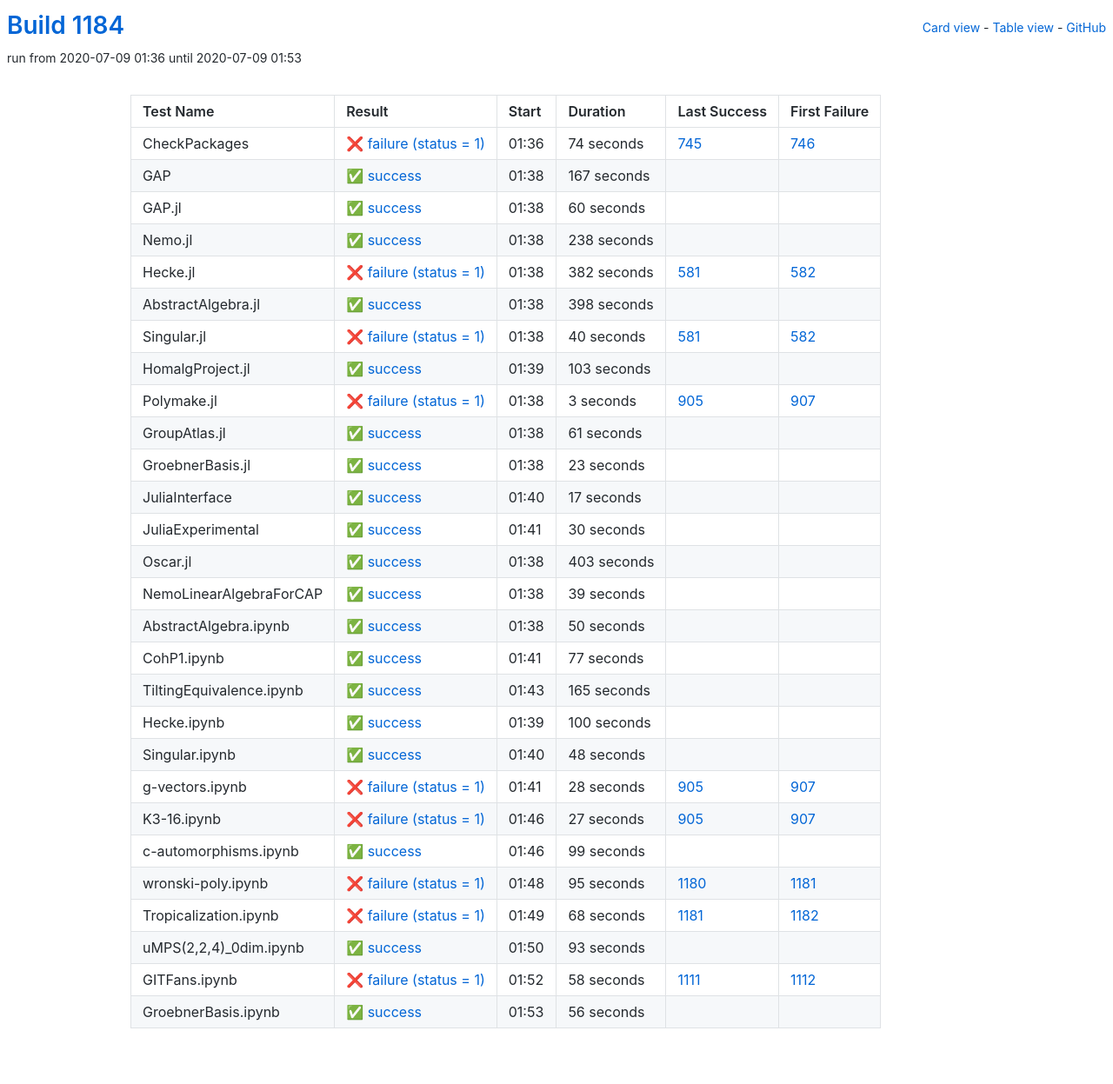
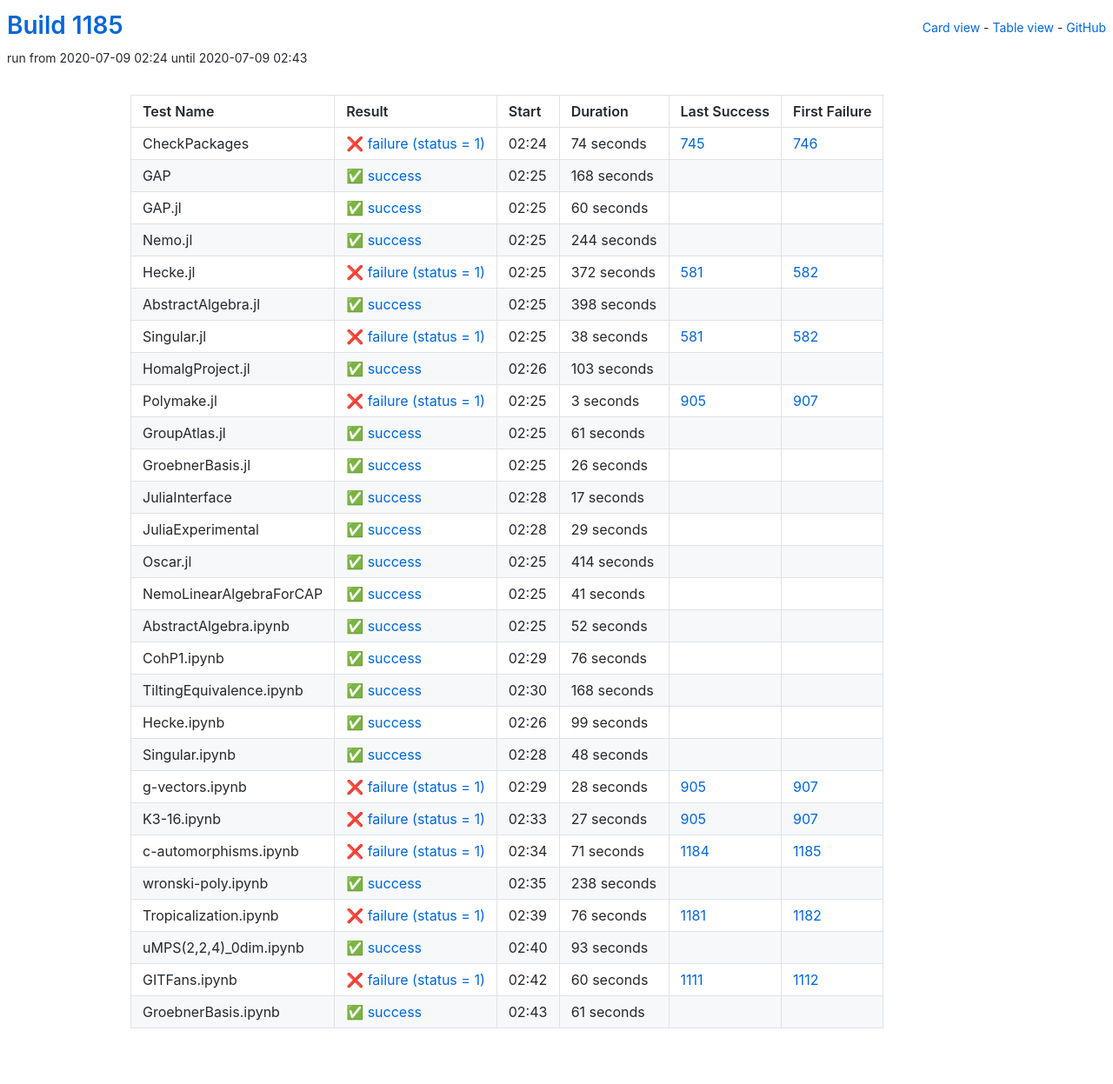
Before and after one commit to oscar-system/oscar-ci-status-1.4, a Jekyll site: the page built from table.html, in a window 1280 px wide. Shown: the whole page at 87% size. Built offline with Jekyll 4.4.1, drawn with Linux system fonts in a browser that asks for light colours.

Commit message:
Build #1185

```diff
--- a/_data/ci.yml
+++ b/_data/ci.yml
@@ -1,6 +1,6 @@
 ---
-build: 1184
-build_url: https://oscarci.mathematik.uni-kl.de/job/oscar-julia-1.4/1184/
+build: 1185
+build_url: https://oscarci.mathematik.uni-kl.de/job/oscar-julia-1.4/1185/
 job: oscar-julia-1.4
 organization: oscar-system
 repo: oscar-ci-status-1.4
@@ -8,8 +8,8 @@ repourl: https://github.com/oscar-system/oscar-ci-status-1.4
 tests:
 - name: CheckPackages
   id: checkpackages
-  log: https://oscarci.mathematik.uni-kl.de/job/oscar-julia-1.4/1184/artifact/logs/build-1184/CheckPackages.log
-  start: 2020-07-09 01:36
+  log: https://oscarci.mathematik.uni-kl.de/job/oscar-julia-1.4/1185/artifact/logs/build-1185/CheckPackages.log
+  start: 2020-07-09 02:24
   success: false
   exitcode: 1
   status: failure
@@ -20,20 +20,20 @@ tests:
   first_failure_url: https://oscarci.mathematik.uni-kl.de/job/oscar-julia-1.4/746/
 - name: GAP
   id: gap
-  log: https://oscarci.mathematik.uni-kl.de/job/oscar-julia-1.4/1184/artifact/logs/build-1184/GAP.log
-  start: 2020-07-09 01:38
+  log: https://oscarci.mathematik.uni-kl.de/job/oscar-julia-1.4/1185/artifact/logs/build-1185/GAP.log
+  start: 2020-07-09 02:25
   success: true
   exitcode: 0
   status: success
-  duration: 167
+  duration: 168
   last_success: false
   last_success_url:
   first_failure: false
   first_failure_url:
 - name: GAP.jl
   id: gap-jl
-  log: https://oscarci.mathematik.uni-kl.de/job/oscar-julia-1.4/1184/artifact/logs/build-1184/GAP.jl.log
-  start: 2020-07-09 01:38
+  log: https://oscarci.mathematik.uni-kl.de/job/oscar-julia-1.4/1185/artifact/logs/build-1185/GAP.jl.log
+  start: 2020-07-09 02:25
   success: true
   exitcode: 0
   status: success
@@ -44,32 +44,32 @@ tests:
   first_failure_url:
 - name: Nemo.jl
   id: nemo-jl
-  log: https://oscarci.mathematik.uni-kl.de/job/oscar-julia-1.4/1184/artifact/logs/build-1184/Nemo.jl.log
-  start: 2020-07-09 01:38
+  log: https://oscarci.mathematik.uni-kl.de/job/oscar-julia-1.4/1185/artifact/logs/build-1185/Nemo.jl.log
+  start: 2020-07-09 02:25
   success: true
   exitcode: 0
   status: success
-  duration: 238
+  duration: 244
   last_success: false
   last_success_url:
   first_failure: false
   first_failure_url:
 - name: Hecke.jl
   id: hecke-jl
-  log: https://oscarci.mathematik.uni-kl.de/job/oscar-julia-1.4/1184/artifact/logs/build-1184/Hecke.jl.log
-  start: 2020-07-09 01:38
+  log: https://oscarci.mathematik.uni-kl.de/job/oscar-julia-1.4/1185/artifact/logs/build-1185/Hecke.jl.log
+  start: 2020-07-09 02:25
   success: false
   exitcode: 1
   status: failure
-  duration: 382
+  duration: 372
   last_success: 581
   last_success_url: https://oscarci.mathematik.uni-kl.de/job/oscar-julia-1.4/581/
   first_failure: 582
   first_failure_url: https://oscarci.mathematik.uni-kl.de/job/oscar-julia-1.4/582/
 - name: AbstractAlgebra.jl
   id: abstractalgebra-jl
-  log: https://oscarci.mathematik.uni-kl.de/job/oscar-julia-1.4/1184/artifact/logs/build-1184/AbstractAlgebra.jl.log
-  start: 2020-07-09 01:38
+  log: https://oscarci.mathematik.uni-kl.de/job/oscar-julia-1.4/1185/artifact/logs/build-1185/AbstractAlgebra.jl.log
+  start: 2020-07-09 02:25
   success: true
   exitcode: 0
   status: success
@@ -80,20 +80,20 @@ tests:
   first_failure_url:
 - name: Singular.jl
   id: singular-jl
-  log: https://oscarci.mathematik.uni-kl.de/job/oscar-julia-1.4/1184/artifact/logs/build-1184/Singular.jl.log
-  start: 2020-07-09 01:38
+  log: https://oscarci.mathematik.uni-kl.de/job/oscar-julia-1.4/1185/artifact/logs/build-1185/Singular.jl.log
+  start: 2020-07-09 02:25
   success: false
   exitcode: 1
   status: failure
-  duration: 40
+  duration: 38
   last_success: 581
   last_success_url: https://oscarci.mathematik.uni-kl.de/job/oscar-julia-1.4/581/
   first_failure: 582
   first_failure_url: https://oscarci.mathematik.uni-kl.de/job/oscar-julia-1.4/582/
 - name: HomalgProject.jl
   id: homalgproject-jl
-  log: https://oscarci.mathematik.uni-kl.de/job/oscar-julia-1.4/1184/artifact/logs/build-1184/HomalgProject.jl.log
-  start: 2020-07-09 01:39
+  log: https://oscarci.mathematik.uni-kl.de/job/oscar-julia-1.4/1185/artifact/logs/build-1185/HomalgProject.jl.log
+  start: 2020-07-09 02:26
   success: true
   exitcode: 0
   status: success
@@ -104,8 +104,8 @@ tests:
   first_failure_url:
 - name: Polymake.jl
   id: polymake-jl
-  log: https://oscarci.mathematik.uni-kl.de/job/oscar-julia-1.4/1184/artifact/logs/build-1184/Polymake.jl.log
-  start: 2020-07-09 01:38
+  log: https://oscarci.mathematik.uni-kl.de/job/oscar-julia-1.4/1185/artifact/logs/build-1185/Polymake.jl.log
+  start: 2020-07-09 02:25
   success: false
   exitcode: 1
   status: failure
@@ -116,8 +116,8 @@ tests:
   first_failure_url: https://oscarci.mathematik.uni-kl.de/job/oscar-julia-1.4/907/
 - name: GroupAtlas.jl
   id: groupatlas-jl
-  log: https://oscarci.mathematik.uni-kl.de/job/oscar-julia-1.4/1184/artifact/logs/build-1184/GroupAtlas.jl.log
-  start: 2020-07-09 01:38
+  log: https://oscarci.mathematik.uni-kl.de/job/oscar-julia-1.4/1185/artifact/logs/build-1185/GroupAtlas.jl.log
+  start: 2020-07-09 02:25
   success: true
   exitcode: 0
   status: success
@@ -128,20 +128,20 @@ tests:
   first_failure_url:
 - name: GroebnerBasis.jl
   id: groebnerbasis-jl
-  log: https://oscarci.mathematik.uni-kl.de/job/oscar-julia-1.4/1184/artifact/logs/build-1184/GroebnerBasis.jl.log
-  start: 2020-07-09 01:38
+  log: https://oscarci.mathematik.uni-kl.de/job/oscar-julia-1.4/1185/artifact/logs/build-1185/GroebnerBasis.jl.log
+  start: 2020-07-09 02:25
   success: true
   exitcode: 0
   status: success
-  duration: 23
+  duration: 26
   last_success: false
   last_success_url:
   first_failure: false
   first_failure_url:
 - name: JuliaInterface
   id: juliainterface
-  log: https://oscarci.mathematik.uni-kl.de/job/oscar-julia-1.4/1184/artifact/logs/build-1184/JuliaInterface.log
-  start: 2020-07-09 01:40
+  log: https://oscarci.mathematik.uni-kl.de/job/oscar-julia-1.4/1185/artifact/logs/build-1185/JuliaInterface.log
+  start: 2020-07-09 02:28
   success: true
   exitcode: 0
   status: success
@@ -152,92 +152,92 @@ tests:
   first_failure_url:
 - name: JuliaExperimental
   id: juliaexperimental
-  log: https://oscarci.mathematik.uni-kl.de/job/oscar-julia-1.4/1184/artifact/logs/build-1184/JuliaExperimental.log
-  start: 2020-07-09 01:41
+  log: https://oscarci.mathematik.uni-kl.de/job/oscar-julia-1.4/1185/artifact/logs/build-1185/JuliaExperimental.log
+  start: 2020-07-09 02:28
   success: true
   exitcode: 0
   status: success
-  duration: 30
+  duration: 29
   last_success: false
   last_success_url:
   first_failure: false
   first_failure_url:
 - name: Oscar.jl
   id: oscar-jl
-  log: https://oscarci.mathematik.uni-kl.de/job/oscar-julia-1.4/1184/artifact/logs/build-1184/Oscar.jl.log
-  start: 2020-07-09 01:38
+  log: https://oscarci.mathematik.uni-kl.de/job/oscar-julia-1.4/1185/artifact/logs/build-1185/Oscar.jl.log
+  start: 2020-07-09 02:25
   success: true
   exitcode: 0
   status: success
-  duration: 403
+  duration: 414
   last_success: false
   last_success_url:
   first_failure: false
   first_failure_url:
 - name: NemoLinearAlgebraForCAP
   id: nemolinearalgebraforcap
-  log: https://oscarci.mathematik.uni-kl.de/job/oscar-julia-1.4/1184/artifact/logs/build-1184/NemoLinearAlgebraForCAP.log
-  start: 2020-07-09 01:38
+  log: https://oscarci.mathematik.uni-kl.de/job/oscar-julia-1.4/1185/artifact/logs/build-1185/NemoLinearAlgebraForCAP.log
+  start: 2020-07-09 02:25
   success: true
   exitcode: 0
   status: success
-  duration: 39
+  duration: 41
   last_success: false
   last_success_url:
   first_failure: false
   first_failure_url:
 - name: AbstractAlgebra.ipynb
   id: abstractalgebra-ipynb
-  log: https://oscarci.mathematik.uni-kl.de/job/oscar-julia-1.4/1184/artifact/logs/build-1184/AbstractAlgebra.ipynb.log
-  start: 2020-07-09 01:38
+  log: https://oscarci.mathematik.uni-kl.de/job/oscar-julia-1.4/1185/artifact/logs/build-1185/AbstractAlgebra.ipynb.log
+  start: 2020-07-09 02:25
   success: true
   exitcode: 0
   status: success
-  duration: 50
+  duration: 52
   last_success: false
   last_success_url:
   first_failure: false
   first_failure_url:
 - name: CohP1.ipynb
   id: cohp1-ipynb
-  log: https://oscarci.mathematik.uni-kl.de/job/oscar-julia-1.4/1184/artifact/logs/build-1184/CohP1.ipynb.log
-  start: 2020-07-09 01:41
+  log: https://oscarci.mathematik.uni-kl.de/job/oscar-julia-1.4/1185/artifact/logs/build-1185/CohP1.ipynb.log
+  start: 2020-07-09 02:29
   success: true
   exitcode: 0
   status: success
-  duration: 77
+  duration: 76
   last_success: false
   last_success_url:
   first_failure: false
   first_failure_url:
 - name: TiltingEquivalence.ipynb
   id: tiltingequivalence-ipynb
-  log: https://oscarci.mathematik.uni-kl.de/job/oscar-julia-1.4/1184/artifact/logs/build-1184/TiltingEquivalence.ipynb.log
-  start: 2020-07-09 01:43
+  log: https://oscarci.mathematik.uni-kl.de/job/oscar-julia-1.4/1185/artifact/logs/build-1185/TiltingEquivalence.ipynb.log
+  start: 2020-07-09 02:30
   success: true
   exitcode: 0
   status: success
-  duration: 165
+  duration: 168
   last_success: false
   last_success_url:
   first_failure: false
   first_failure_url:
 - name: Hecke.ipynb
   id: hecke-ipynb
-  log: https://oscarci.mathematik.uni-kl.de/job/oscar-julia-1.4/1184/artifact/logs/build-1184/Hecke.ipynb.log
-  start: 2020-07-09 01:39
+  log: https://oscarci.mathematik.uni-kl.de/job/oscar-julia-1.4/1185/artifact/logs/build-1185/Hecke.ipynb.log
+  start: 2020-07-09 02:26
   success: true
   exitcode: 0
   status: success
-  duration: 100
+  duration: 99
   last_success: false
   last_success_url:
   first_failure: false
   first_failure_url:
 - name: Singular.ipynb
   id: singular-ipynb
-  log: https://oscarci.mathematik.uni-kl.de/job/oscar-julia-1.4/1184/artifact/logs/build-1184/Singular.ipynb.log
-  start: 2020-07-09 01:40
+  log: https://oscarci.mathematik.uni-kl.de/job/oscar-julia-1.4/1185/artifact/logs/build-1185/Singular.ipynb.log
+  start: 2020-07-09 02:28
   success: true
   exitcode: 0
   status: success
@@ -248,8 +248,8 @@ tests:
   first_failure_url:
 - name: g-vectors.ipynb
   id: g-vectors-ipynb
-  log: https://oscarci.mathematik.uni-kl.de/job/oscar-julia-1.4/1184/artifact/logs/build-1184/g-vectors.ipynb.log
-  start: 2020-07-09 01:41
+  log: https://oscarci.mathematik.uni-kl.de/job/oscar-julia-1.4/1185/artifact/logs/build-1185/g-vectors.ipynb.log
+  start: 2020-07-09 02:29
   success: false
   exitcode: 1
   status: failure
@@ -260,8 +260,8 @@ tests:
   first_failure_url: https://oscarci.mathematik.uni-kl.de/job/oscar-julia-1.4/907/
 - name: K3-16.ipynb
   id: k3-16-ipynb
-  log: https://oscarci.mathematik.uni-kl.de/job/oscar-julia-1.4/1184/artifact/logs/build-1184/K3-16.ipynb.log
-  start: 2020-07-09 01:46
+  log: https://oscarci.mathematik.uni-kl.de/job/oscar-julia-1.4/1185/artifact/logs/build-1185/K3-16.ipynb.log
+  start: 2020-07-09 02:33
   success: false
   exitcode: 1
   status: failure
@@ -272,44 +272,44 @@ tests:
   first_failure_url: https://oscarci.mathematik.uni-kl.de/job/oscar-julia-1.4/907/
 - name: c-automorphisms.ipynb
   id: c-automorphisms-ipynb
-  log: https://oscarci.mathematik.uni-kl.de/job/oscar-julia-1.4/1184/artifact/logs/build-1184/c-automorphisms.ipynb.log
-  start: 2020-07-09 01:46
+  log: https://oscarci.mathematik.uni-kl.de/job/oscar-julia-1.4/1185/artifact/logs/build-1185/c-automorphisms.ipynb.log
+  start: 2020-07-09 02:34
+  success: false
+  exitcode: 1
+  status: failure
+  duration: 71
+  last_success: 1184
+  last_success_url: https://oscarci.mathematik.uni-kl.de/job/oscar-julia-1.4/1184/
+  first_failure: 1185
+  first_failure_url: https://oscarci.mathematik.uni-kl.de/job/oscar-julia-1.4/1185/
+- name: wronski-poly.ipynb
+  id: wronski-poly-ipynb
+  log: https://oscarci.mathematik.uni-kl.de/job/oscar-julia-1.4/1185/artifact/logs/build-1185/wronski-poly.ipynb.log
+  start: 2020-07-09 02:35
   success: true
   exitcode: 0
   status: success
-  duration: 99
+  duration: 238
   last_success: false
   last_success_url:
   first_failure: false
   first_failure_url:
-- name: wronski-poly.ipynb
-  id: wronski-poly-ipynb
-  log: https://oscarci.mathematik.uni-kl.de/job/oscar-julia-1.4/1184/artifact/logs/build-1184/wronski-poly.ipynb.log
-  start: 2020-07-09 01:48
+- name: Tropicalization.ipynb
+  id: tropicalization-ipynb
+  log: https://oscarci.mathematik.uni-kl.de/job/oscar-julia-1.4/1185/artifact/logs/build-1185/Tropicalization.ipynb.log
+  start: 2020-07-09 02:39
   success: false
   exitcode: 1
   status: failure
-  duration: 95
-  last_success: 1180
-  last_success_url: https://oscarci.mathematik.uni-kl.de/job/oscar-julia-1.4/1180/
-  first_failure: 1181
-  first_failure_url: https://oscarci.mathematik.uni-kl.de/job/oscar-julia-1.4/1181/
-- name: Tropicalization.ipynb
-  id: tropicalization-ipynb
-  log: https://oscarci.mathematik.uni-kl.de/job/oscar-julia-1.4/1184/artifact/logs/build-1184/Tropicalization.ipynb.log
-  start: 2020-07-09 01:49
-  success: false
-  exitcode: 1
-  status: failure
-  duration: 68
+  duration: 76
   last_success: 1181
   last_success_url: https://oscarci.mathematik.uni-kl.de/job/oscar-julia-1.4/1181/
   first_failure: 1182
   first_failure_url: https://oscarci.mathematik.uni-kl.de/job/oscar-julia-1.4/1182/
 - name: uMPS(2,2,4)_0dim.ipynb
   id: umps-2-2-4-0dim-ipynb
-  log: https://oscarci.mathematik.uni-kl.de/job/oscar-julia-1.4/1184/artifact/logs/build-1184/uMPS-2-2-4-_0dim.ipynb.log
-  start: 2020-07-09 01:50
+  log: https://oscarci.mathematik.uni-kl.de/job/oscar-julia-1.4/1185/artifact/logs/build-1185/uMPS-2-2-4-_0dim.ipynb.log
+  start: 2020-07-09 02:40
   success: true
   exitcode: 0
   status: success
@@ -320,24 +320,24 @@ tests:
   first_failure_url:
 - name: GITFans.ipynb
   id: gitfans-ipynb
-  log: https://oscarci.mathematik.uni-kl.de/job/oscar-julia-1.4/1184/artifact/logs/build-1184/GITFans.ipynb.log
-  start: 2020-07-09 01:52
+  log: https://oscarci.mathematik.uni-kl.de/job/oscar-julia-1.4/1185/artifact/logs/build-1185/GITFans.ipynb.log
+  start: 2020-07-09 02:42
   success: false
   exitcode: 1
   status: failure
-  duration: 58
+  duration: 60
   last_success: 1111
   last_success_url: https://oscarci.mathematik.uni-kl.de/job/oscar-julia-1.4/1111/
   first_failure: 1112
   first_failure_url: https://oscarci.mathematik.uni-kl.de/job/oscar-julia-1.4/1112/
 - name: GroebnerBasis.ipynb
   id: groebnerbasis-ipynb
-  log: https://oscarci.mathematik.uni-kl.de/job/oscar-julia-1.4/1184/artifact/logs/build-1184/GroebnerBasis.ipynb.log
-  start: 2020-07-09 01:53
+  log: https://oscarci.mathematik.uni-kl.de/job/oscar-julia-1.4/1185/artifact/logs/build-1185/GroebnerBasis.ipynb.log
+  start: 2020-07-09 02:43
   success: true
   exitcode: 0
   status: success
-  duration: 56
+  duration: 61
   last_success: false
   last_success_url:
   first_failure: false
```
Also changed, not shown: README.md.
